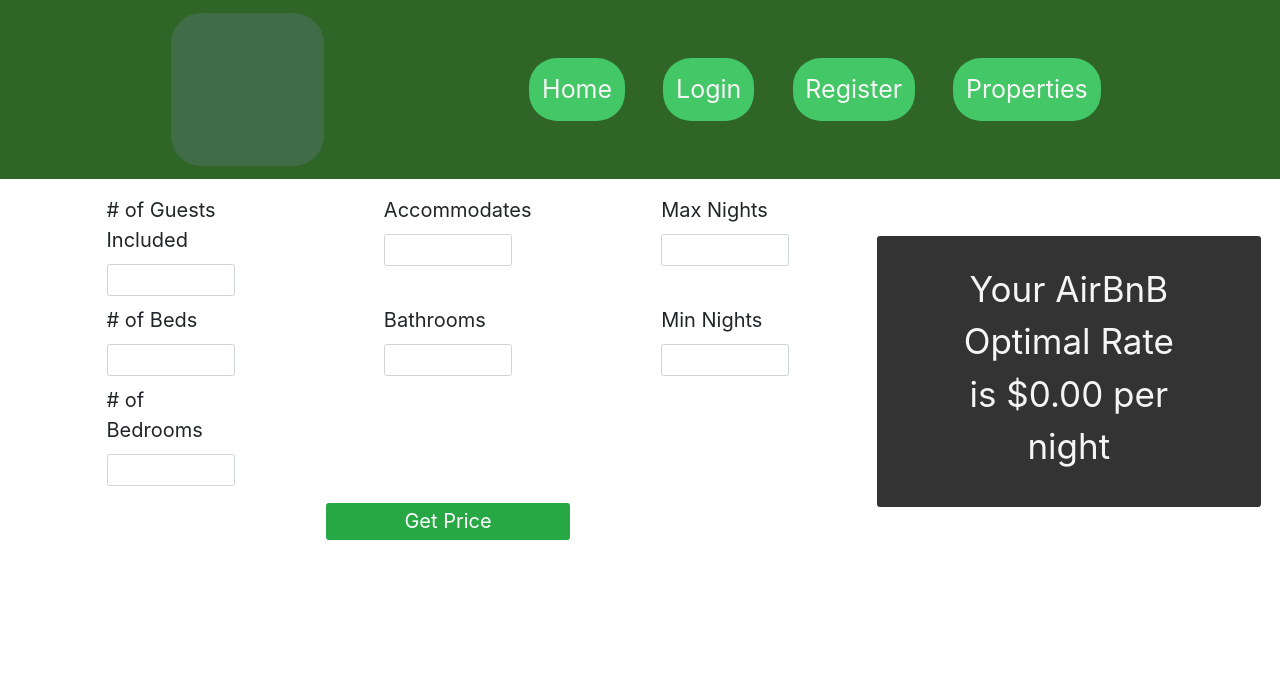
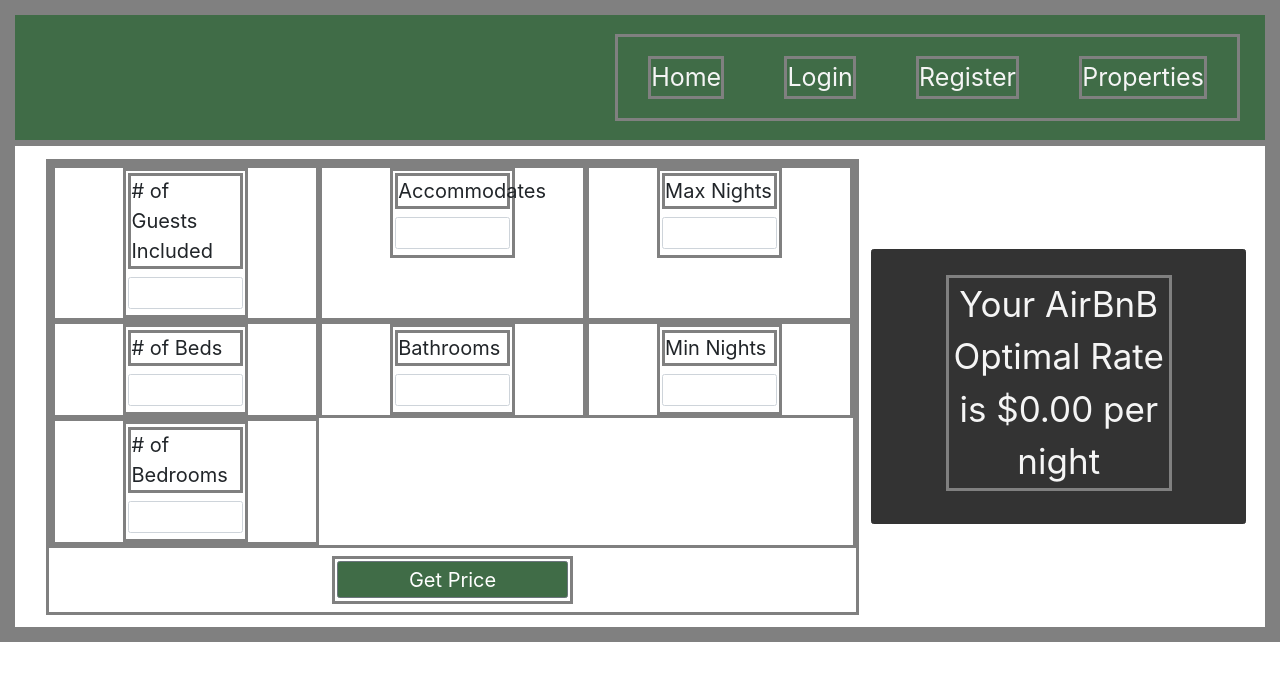
Before and after one commit to DeeDowns/front-end, a React (Create React App) app: page /optimal-price in a window 1280 px wide. Shown: the top 680 px of the page. Built offline with nearby package versions, Linux system fonts and the light colour scheme; no server answers.

Commit message:
fixed api issue, connecting ds api to be api via optimal price form

```diff
--- a/src/components/AddProperty.js
+++ b/src/components/AddProperty.js
@@ -1,11 +1,9 @@
-import React, { useState, useEffect } from 'react'
-import { axiosWithAuth } from '../utils/axiosWithAuth'
+import React, { useState } from 'react'
 import { useHistory } from 'react-router-dom'
 import { connect } from 'react-redux'
 import { addListing, fetchProperties } from  '../store/actions/propertiesActions'
-// import { fetchProperty } from '../store/actions/propertiesActions'
 
-import { Button, Form, FormGroup, Label, Input, Row, Col } from 'reactstrap'
+import { Button, Form, FormGroup, Label, Input, Row } from 'reactstrap'
 import '../styles/AddProperty.css'
 
 const initialAddInputs = {
--- a/src/components/AllProperties.js
+++ b/src/components/AllProperties.js
@@ -1,5 +1,4 @@
 import React, { useState, useEffect } from 'react'
-import { useHistory } from 'react-router-dom'
 import { Link } from 'react-router-dom'
 import { connect } from 'react-redux'
 import { fetchProperties,  addListing  } from '../store/actions/propertiesActions'
@@ -17,11 +16,8 @@ const AllProperties = (props) => {
   const [properties, setProperties] = useState([])
   //can toggle add property component
   const [toggle, setToggle] = useState(false)
-  const [togglePrice, setTogglePrice] = useState(false)
   const [fadeIn, setFadeIn] = useState(false)
 
-  // const toggleFade = setFadeIn(!fadeIn)
-  const history = useHistory()
 
   //Ed's axios get request
   //useEffect hook here
@@ -33,7 +29,7 @@ const AllProperties = (props) => {
         console.log(res.data.properties)
       })
       .catch(err => {
-        console.log(err)
+        console.log(err.message)
       })
   }
 
@@ -53,7 +49,7 @@ const AllProperties = (props) => {
       </div>
 
       <div className='price-div'>
-      <Button className='price-btn' color='success' id='toggler' > Optimal Price Calculator</Button>
+      <Button className='price-btn' style={{ backgroundColor: '#406c47'}} id='toggler' > Optimal Price Calculator</Button>
       <UncontrolledCollapse toggler='#toggler'>
         <OptimalPrice />
        </UncontrolledCollapse>
@@ -75,7 +71,7 @@ const AllProperties = (props) => {
         </div>
         <div className='add-listing-container'>
           <h2>Have an additional property?</h2>
-          <Button className='toggle-add' color='success' onClick={handleAddToggle}>{toggle ? 'Close' : 'Open Form'}</Button>
+          <Button className='toggle-add' style={{ backgroundColor: '#406c47'}} onClick={handleAddToggle}>{toggle ? 'Close' : 'Open Form'}</Button>
           <Fade in={fadeIn}>
               <AddProperty addListing={addListing} setToggle={setToggle} toggle={toggle}/>
           </Fade>
--- a/src/components/OptimalPrice.js
+++ b/src/components/OptimalPrice.js
@@ -1,9 +1,10 @@
-import React, {useState, useEffect } from 'react'
+import React, { useState, useEffect } from 'react'
 import { connect } from 'react-redux'
-import { useHistory } from 'react-router-dom'
+import { useParams } from 'react-router-dom'
+import { axiosWithAuth } from '../utils/axiosWithAuth'
 import axios from 'axios'
 import { getOptimalPrice } from '../store/actions/optimalPriceActions'
-import { Col, Row, Button, Form, FormGroup, Label, Input, Spinner, Card, CardTitle, CardText } from 'reactstrap'
+import { Col, Row, Button, Form, FormGroup, Label, Input, Spinner, Card, CardTitle, } from 'reactstrap'
 import '../styles/OptimalPrice.css'
 
 const initalInputs = {
@@ -19,8 +20,8 @@ const OptimalPrice = props => {
     const [inputs, setInputs] = useState(initalInputs)
     const [price, setPrice] = useState('')
     const [priceLoading, setPriceLoading] = useState(false)
-    const history = useHistory()
     console.log('PRICE', props)
+    const { id } = useParams()
 
 
   const handleChange = event => {
@@ -30,25 +31,16 @@ const OptimalPrice = props => {
     })
   }
 
-//  const getPrice = event => {
-//     event.preventDefault()
-//     axios.get('https://nate-ds-bw.herokuapp.com/openapi.json')
-//       .then(res => {
-//         console.log('PRICE RESPONSE', res.data.components.schemas.BnB.properties)
-//         const properties = res.data.components.schemas.BnB.properties
-//         //Gives the keys and values of the properties in the API
-//         var k = Object.keys(properties)
-//         var v = Object.values(properties)
-//         //K will give the names of the features, v will give both
-//          console.log('Results', k, v)
-//         // v has the shape {"bathrooms": 2}
-//          return v;
-//       })
-//       .then()
-//       .catch(err => {
-//         console.log(err)
-//       })
-//   }
+  useEffect(() => {
+    axiosWithAuth().get(`/api/properties/${id}`)
+      .then(res => {
+        console.log(res.data.properties)
+        setInputs(res.data.properties)
+      })
+      .catch(err => {
+        console.log(err)
+      })
+  }, [id])
 
   //https://nnn-ds16.herokuapp.com/#/default/predict
   //https://nate-ds-bw.herokuapp.com/predict
@@ -67,17 +59,6 @@ const OptimalPrice = props => {
      })
 
  }
-
-    console.log(Number(price).toFixed(2))
-
-//   useEffect(() => {
-//       getPrice()
-//   }, [])
-
-//   const getPrice = event => {
-//       event.preventDefault()
-//       getOptimalPrice()
-//   }
 
     return (
         <div className='price-container'>
@@ -178,7 +159,7 @@ const OptimalPrice = props => {
                     </Col>
                 </Row>
             <div className='btn-group'>
-                <Button className='save-btn' color='success'>Get Price</Button>
+                <Button className='save-btn' style={{ backgroundColor: '#406c47'}}>Get Price</Button>
             </div>
         </Form>
 
--- a/src/components/Property.js
+++ b/src/components/Property.js
@@ -1,10 +1,11 @@
-import React, { useState, useEffect} from 'react'
+import React, {useEffect} from 'react'
 import {axiosWithAuth} from '../utils/axiosWithAuth'
 import { useHistory, useParams } from 'react-router-dom'
 import { connect } from 'react-redux'
 import { fetchProperties, fetchPropertyById } from '../store/actions/propertiesActions'
+import OptimalPrice from './OptimalPrice'
 
-import { Button, Spinner, ListGroup, ListGroupItem, ListGroupItemHeading, ListGroupItemText } from 'reactstrap'
+import { Button, Spinner, ListGroup, ListGroupItem, ListGroupItemHeading, ListGroupItemText, UncontrolledCollapse } from 'reactstrap'
 import '../styles/Property.css'
 
 
@@ -12,7 +13,6 @@ import '../styles/Property.css'
 
 const Property = (props) => {
   console.log('PROPERTY', props)
-  const [propertyData, setPropertyData] = useState({})
   const { id } = useParams()
   let history = useHistory()
 
@@ -39,10 +39,18 @@ const Property = (props) => {
     console.log('PROPS', props.property)
   return (
     <div className='main-container'>
+
       {props.isLoading ? <h3>Fetching Properties......<Spinner type="grow" color="success" style={{ width: '6rem', height: '6rem' }}/></h3> : null}
       {props.property && <>
       <div className='img-container'>
           <h1>Your Property: <br/>{props.property.street_address}</h1>
+      </div>
+
+      <div className='price-div'>
+      <Button className='price-btn' style={{ backgroundColor: '#406c47'}} id='toggler' > Optimal Price Calculator</Button>
+      <UncontrolledCollapse toggler='#toggler'>
+        <OptimalPrice />
+       </UncontrolledCollapse>
       </div>
 
       <ListGroup horizontal>
@@ -87,9 +95,9 @@ const Property = (props) => {
         </ListGroupItem>
       </ListGroup>
       <div className='button-container'>
-        <Button className='edit-btn' color='success' onClick={() => history.push(`/edit-property/${props.property.id}`)}>Edit Listing</Button>
-        <Button className='delete-btn' color='success' onClick={handleDelete}>Remove Listing</Button>
-        <Button className='back-btn' color='success' onClick={() => history.push('/properties')}>Back</Button>
+        <Button className='edit-btn' style={{ backgroundColor: '#406c47'}} onClick={() => history.push(`/edit-property/${props.property.id}`)}>Edit Listing</Button>
+        <Button className='delete-btn' style={{ backgroundColor: '#406c47'}} onClick={handleDelete}>Remove Listing</Button>
+        <Button className='back-btn' style={{ backgroundColor: '#406c47'}} onClick={() => history.push('/properties')}>Back</Button>
 
       </div>
       </>}
--- a/src/components/Register.js
+++ b/src/components/Register.js
@@ -42,7 +42,7 @@ const Register = (props) => {
         history.push('/login')
       })
       .catch(err => {
-        console.log(err)
+        console.log(err.message, err.name)
       })
   }
   return (
--- a/src/index.css
+++ b/src/index.css
@@ -3,7 +3,7 @@
   padding: 0;
   margin: 0;
   max-width: 100%;
-  /* border: 3px solid grey; */
+  border: 3px solid grey;
 }
 
 html {
--- a/src/store/actions/optimalPriceActions.js
+++ b/src/store/actions/optimalPriceActions.js
@@ -1,4 +1,3 @@
-import { axiosWithAuth } from '../../utils/axiosWithAuth'
 import axios from 'axios'
 
 export const POST_PRICE_START = 'POST_PRICE_START'
--- a/src/styles/App.css
+++ b/src/styles/App.css
@@ -11,30 +11,27 @@ header {
     display: flex;
     flex-direction: row;
     flex-grow: 0;
-    justify-content: space-evenly;
+    justify-content: space-between;
     align-items: center;
-    background-color: #2f6627;
+    background-color: #406c47;
 }
 
 nav {
     width: 50%;
     display: flex;
     flex-direction: row;
-    justify-content: center;
+    justify-content: space-around;
     align-items: center;
     align-self: center;
+    margin-right: 2%
 }
 
 
 nav a {
     font-size: 2.5rem;
     margin: 3%;
-    padding: 2%;
     color: whitesmoke;
-    background-color: #44c767;
-    border-radius: 28px;
     transition: all .1s ease-in-out;
-
 }
 
 nav a:hover{
@@ -44,8 +41,7 @@ nav a:hover{
 }
 
 header img {
-    width: 12%;
-    margin: 1% 2%;
-    color: whitesmoke;
-    border-radius: 20%;
+    width: 10%;
+    margin-left: 1%;
+    /* border: 3px solid red */
 }
--- a/src/utils/axiosWithAuth.js
+++ b/src/utils/axiosWithAuth.js
@@ -2,7 +2,7 @@ import axios from 'axios'
 
 export const axiosWithAuth = () => {
     return axios.create({
-        baseURL: 'https://airbnb-be-1.herokuapp.com',
+        baseURL: 'https://airbnb-op-be.herokuapp.com',
         headers: {
             Authorization: localStorage.getItem('token')
             //or hard coded token
```
Also changed, not shown: src/components/App.js (+2 -5 lines), src/components/EditProperty.js (+7 -71 lines).
